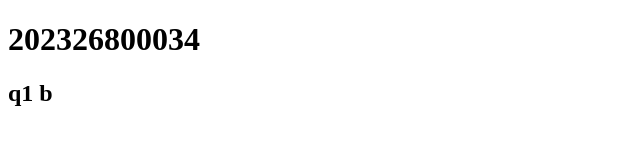
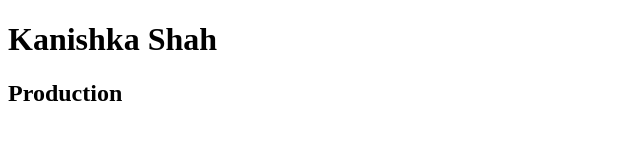
Before and after one commit to Kanishka-130505/Kanishkashah_202326800034_Mid2025, a plain HTML site: page index.html in a window 1280 px wide. Shown: the whole page, without its empty margins (0-640 px from the left). Drawn offline with Linux system fonts and the light colour scheme.

Commit message:
add 01 file

```diff
--- a/index.html
+++ b/index.html
@@ -6,7 +6,7 @@
     <title>Document</title>
 </head>
 <body>
-    <h1>202326800034</h1>
-    <h2>q1 b</h2>
+    <h1>Kanishka Shah</h1>
+    <h2>Production</h2>
 </body>
 </html>
```
